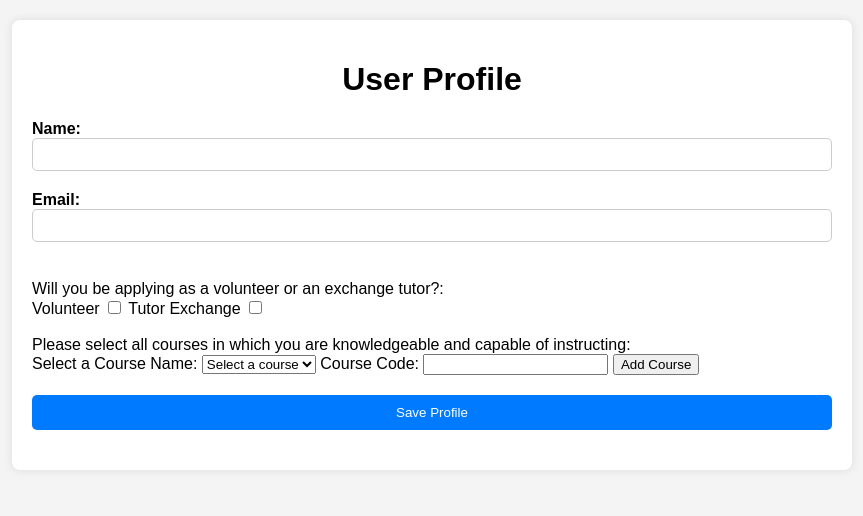
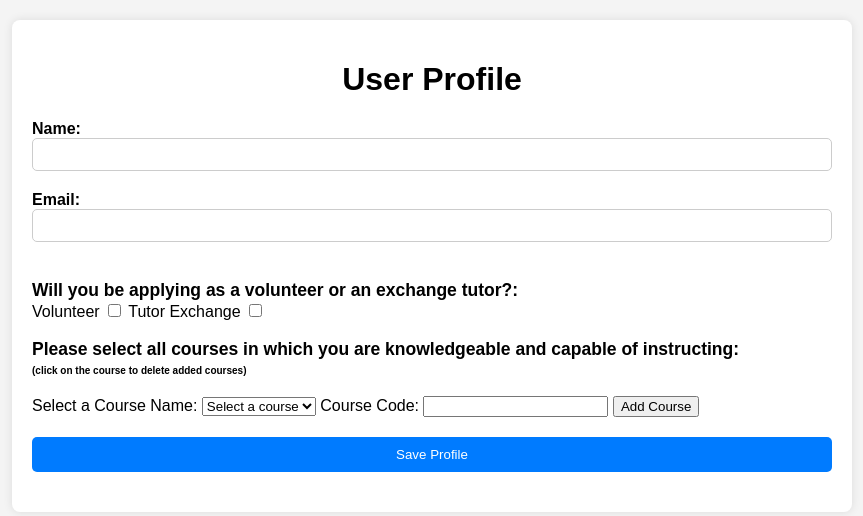
Before and after one commit to Anica1004/StudySwap, a PHP site: page /profile.html in a window 1280 px wide. Shown: the part 48-564 px from the top of the page, without its empty margins (208-1071 px from the left). Run offline with PHP 8.4, Linux system fonts and the light colour scheme.

Commit message:
profile finished

```diff
--- a/profile.css
+++ b/profile.css
@@ -41,8 +41,13 @@ h1 {
     text-align: center;
 }
 .profile-info {
-    margin-top: 20px;
-    text-align: center; /* Center-align text */
+    text-align: center;
+    max-width: 800px;
+    margin: 20px auto;
+    padding: 20px;
+    background-color: #fff;
+    border-radius: 8px;
+    box-shadow: 0 0 10px rgba(0, 0, 0, 0.1);
 }
 .profile-info p {
     margin: 10px 0;
@@ -76,3 +81,12 @@ h1 {
 .form-group.text-center { /* Center-align text */
     text-align: center;
 }
+
+.description-label{
+    font-size: 17.5px;
+    font-weight: bold;
+}
+
+#smallLabel{
+    font-size: 10px;
+}
--- a/profile.html
+++ b/profile.html
@@ -45,6 +45,9 @@
         <div class="form-tutor" id = "courseSelection">
             <label class="description-label">Please select all courses in which you are knowledgeable and capable of instructing: </label>
             <br>
+            <label class="description-label" id = "smallLabel">(click on the course to delete added courses) </label>
+            <br>
+            <br>
             <label for="courseName">Select a Course Name:</label>
             <select id="courseName" name="courseName">
               <option value="" disabled selected>Select a course</option>
@@ -67,7 +70,7 @@
             <p><strong>Email:</strong> <span id="profileEmail"></span></p>
             <p><strong>Status:</strong> <span id="status"></span></p>
             <div class="form-group" id="selectedCoursesSection">
-                <label for="selectedCourses">Selected Courses:</label>
+                <label for="selectedCourses">Selected Courses Eligible to Tutor:</label>
                 <div id="selectedCourses"></div>
             </div>
             <button onclick="editProfile()">Edit Profile</button>
```
